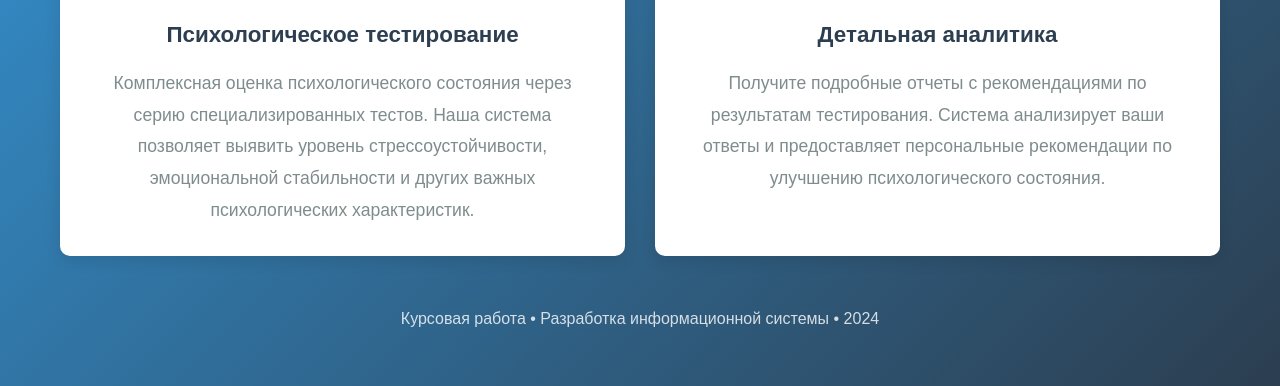
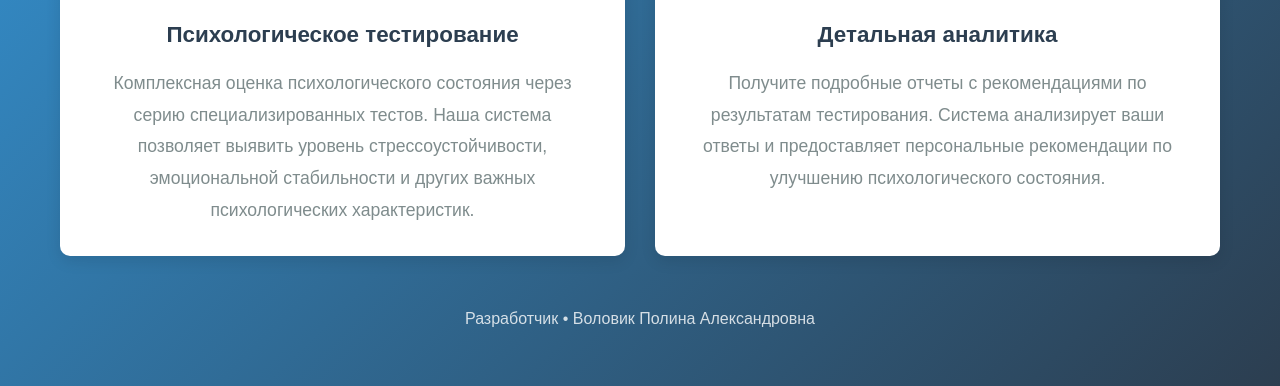
Before and after one commit to Laniakea05/1, a plain HTML site: page frontend/index.html in a window 1280 px wide. Shown: the part 414-800 px from the top of the page. Drawn offline with Linux system fonts and the light colour scheme.

Commit message:
последняя строка на главной страницы

```diff
--- a/frontend/index.html
+++ b/frontend/index.html
@@ -174,7 +174,7 @@
         </div>
 
         <div class="footer">
-            <p>Курсовая работа • Разработка информационной системы • 2024</p>
+            <p>Разработчик • Воловик Полина Александровна</p>
         </div>
     </div>
 
```
